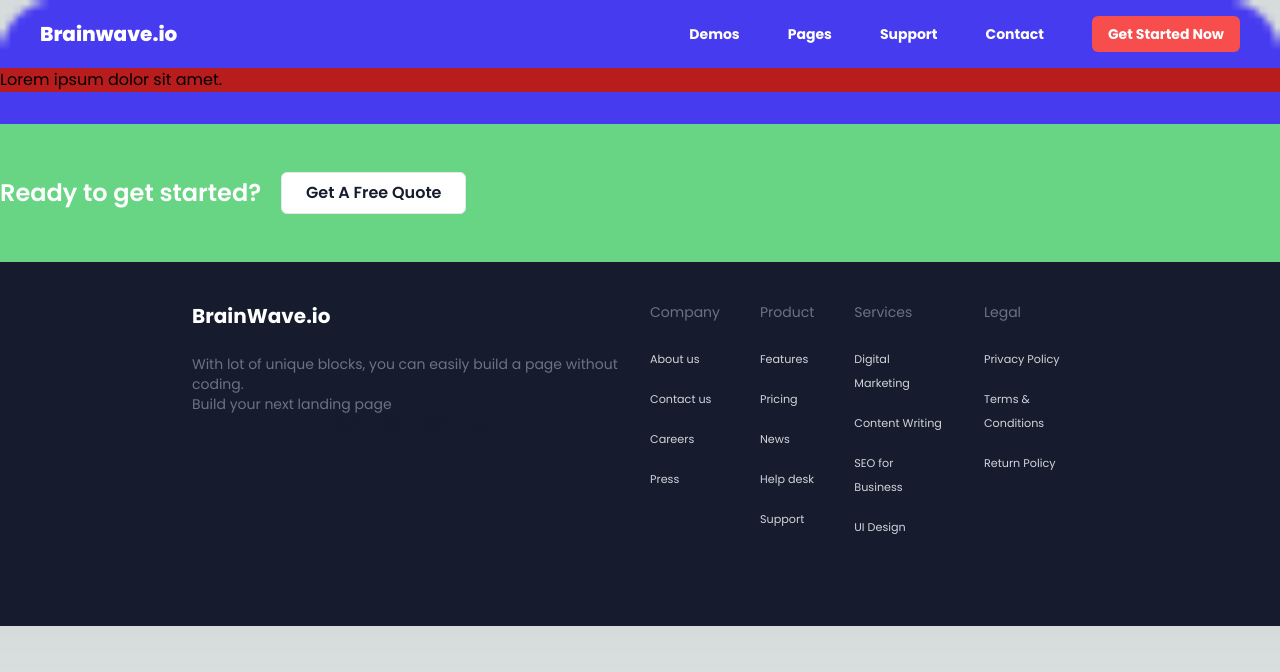
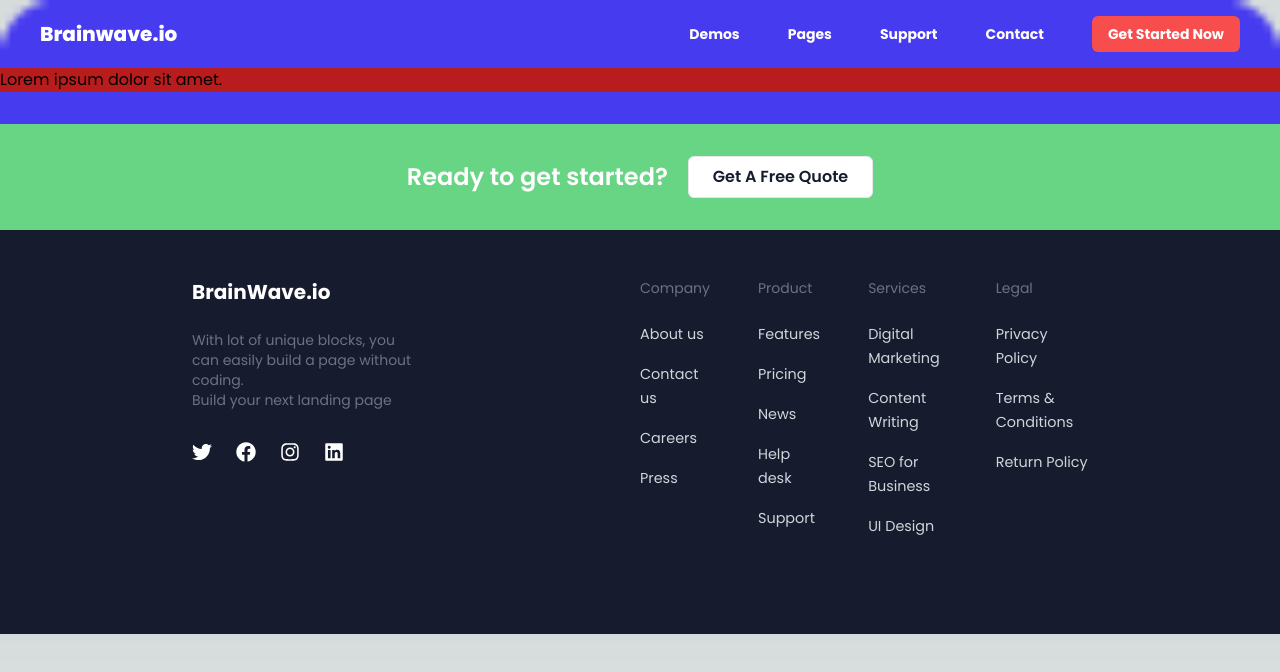
Before and after one commit to AxelSalim/maquette3, a Next.js app: page / in a window 1280 px wide. Shown: the top 672 px of the page. Built offline with nearby package versions, Linux system fonts and the light colour scheme; a web font is replaced by a local one.

Commit message:
finalisation du footer

```diff
--- a/src/app/components/Footer.tsx
+++ b/src/app/components/Footer.tsx
@@ -97,20 +97,20 @@ export default function Footer() {
         <>
          <footer className="">
             <section className="mt-8 py-2 md:py-8 items-center justify-between bg-[#68d585] sm:flex">
-                <section className="flex flex-wrap justify-center items-center gap-5 text-[#161c2d] sm:mt-0 py-4">
+                <section className="flex flex-wrap justify-center mx-auto items-center gap-5 text-[#161c2d] sm:mt-0 ">
                     <h2 className="text-2xl font-semibold text-white">Ready to get started?</h2>
                     <button className="border hover:scale-105 transition-all bg-white font-semibold rounded-md text-md px-6 py-2">Get A Free Quote</button>
                 </section>
             </section>
 
             <section className="bg-[#161c2d]">
-                <section className="max-w-4xl mx-auto md:gap-5 justify-between md:flex py-10">
+                <section className="max-w-4xl mx-auto justify-between md:flex py-12 px-4 md:px-0">
                     <div className="flex-1">
                         <section>
                             <h1 className="text-white text-xl font-bold mb-2 md:mb-6">BrainWave.io</h1>
-                            <p className="font-normal text-sm text-gray-500">With lot of unique blocks, you can easily build a page without coding. <br/> Build your next landing page</p>
+                            <p className="font-normal w-1/2 text-sm text-gray-500">With lot of unique blocks, you can easily build a page without coding. <br/> Build your next landing page</p>
                         </section>
-                        <section className="flex items-center justify-center gap-x-6 text-[#161c2d] mt-4 sm:mt-0">
+                        <section className="flex items-center gap-x-6 text-white mt-2 sm:mt-8">
                             <Link href="https://www.tiktok.com/@gunivers1" target="_blank">
                                 <div className="flex items-center hover:text-[#68d585] cursor-pointer transition-all hover:scale-110">
                                     <FaTwitter className="w-5 h-5"/>
@@ -134,14 +134,14 @@ export default function Footer() {
                         </section>
                     </div>
 
-                    <div className="flex-1 gap-10 justify-between md:flex ">
+                    <div className="flex-1 gap-12 justify-between md:flex ">
                         {footerNavs.map((item, idx) => (
                             <ul className="mb-8" key={idx}>
                                 <h1 className="text-gray-500 text-sm font-normal mb-2 md:mb-6">{ item.label }</h1>
 
                                 {item.items.map(((el, idx) => (
                                     <li key={idx} className="mb-4">
-                                        <a href={el.href} className="transition-all text-gray-300 text-[0.7rem] hover:text-[#68d585]">
+                                        <a href={el.href} className="transition-all text-gray-300 text-[0.9rem] hover:text-[#68d585]">
                                             { el.name }
                                         </a>
                                     </li>
```
